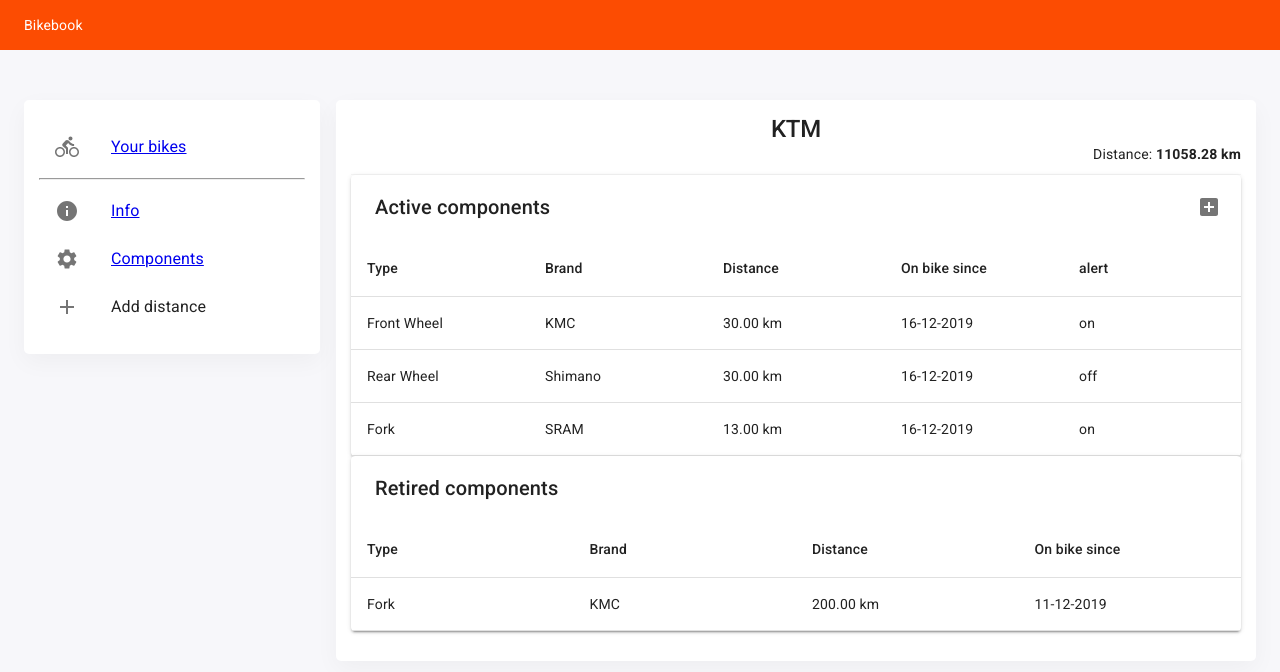
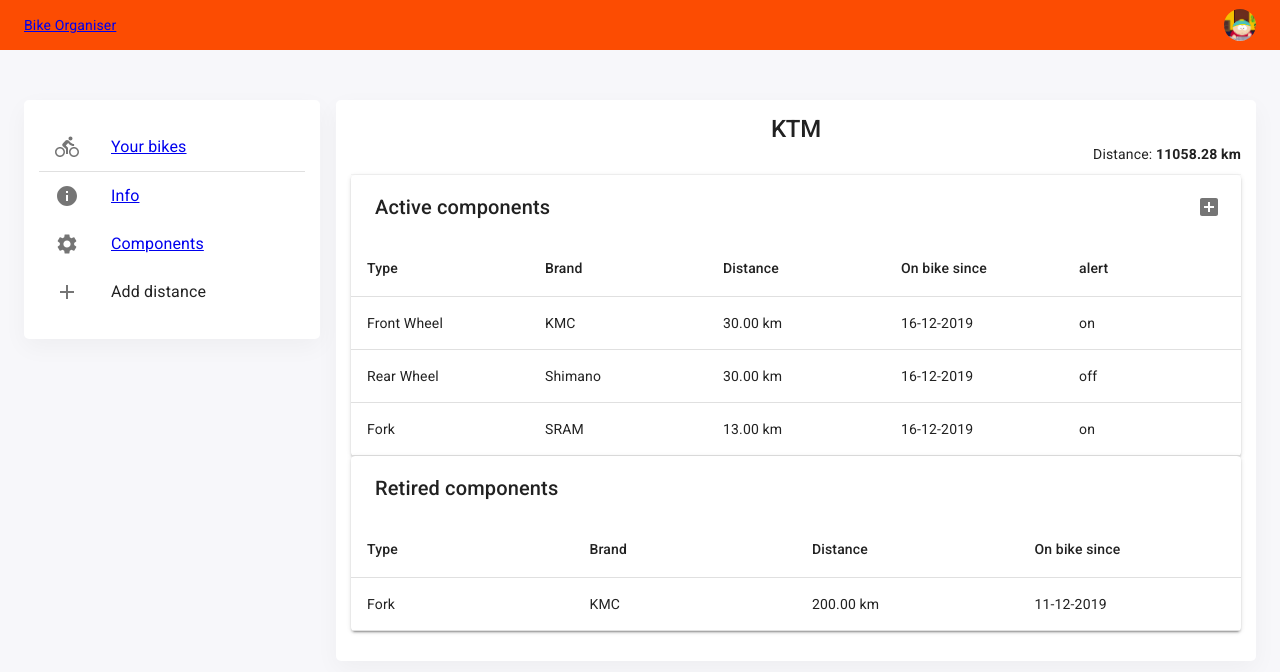
Before and after one commit to saren1986/bikebook, a React (Create React App) app: page /bike/components in a window 1280 px wide. Shown: the top 672 px of the page. Built offline with nearby package versions, Linux system fonts and the light colour scheme.

Commit message:
refactor navigation components, add mobile drawer

```diff
--- /dev/null
+++ b/src/components/BikesPanel/BikeItem/BikeItemLinks/BikeItemLinks.jsx
@@ -0,0 +1,46 @@
+import React from 'react';
+import { ListItem, ListItemIcon, ListItemText } from '@material-ui/core';
+import AddIcon from '@material-ui/icons/Add';
+import InfoIcon from '@material-ui/icons/Info';
+import { Link, withRouter } from 'react-router-dom';
+import SettingsIcon from '@material-ui/icons/Settings';
+import { useSelector } from 'react-redux';
+
+
+const BikeItemLinks = ({ history }) => {
+  const activeBike = useSelector((state) => state.bikes.activeBike);
+
+  const addDistanceClickHandler = () => {
+    history.push('/bike/add-distance');
+  };
+  return (
+    activeBike ? (
+      <>
+        <Link to="/bike/info">
+          <ListItem button>
+            <ListItemIcon>
+              <InfoIcon />
+            </ListItemIcon>
+            <ListItemText primary="Info" />
+          </ListItem>
+        </Link>
+        <Link to="/bike/components">
+          <ListItem button>
+            <ListItemIcon>
+              <SettingsIcon />
+            </ListItemIcon>
+            <ListItemText primary="Components" />
+          </ListItem>
+        </Link>
+        <ListItem button onClick={addDistanceClickHandler}>
+          <ListItemIcon>
+            <AddIcon />
+          </ListItemIcon>
+          <ListItemText primary="Add distance" />
+        </ListItem>
+      </>
+    ) : null
+  );
+};
+
+export default withRouter(BikeItemLinks);
--- /dev/null
+++ b/src/components/BikesPanel/Links/BikePanelLinks.jsx
@@ -0,0 +1,20 @@
+import React from 'react';
+import { ListItem, ListItemIcon, ListItemText } from '@material-ui/core';
+import { Link } from 'react-router-dom';
+import DirectionsBikeIcon from '@material-ui/icons/DirectionsBike';
+
+
+const BikePanelLinks = () => (
+  <>
+    <Link to="/bike-list">
+      <ListItem button>
+        <ListItemIcon>
+          <DirectionsBikeIcon />
+        </ListItemIcon>
+        <ListItemText primary="Your bikes" />
+      </ListItem>
+    </Link>
+  </>
+);
+
+export default BikePanelLinks;
--- a/src/components/BikesPanel/Navigation/Navigation.jsx
+++ b/src/components/BikesPanel/Navigation/Navigation.jsx
@@ -1,81 +1,15 @@
-import React, { useState } from 'react';
-import {
-  List, ListItem, ListItemIcon, ListItemText,
-} from '@material-ui/core';
+import React from 'react';
+import List from '@material-ui/core/List';
+import Divider from '@material-ui/core/Divider';
+import BikeItemLinks from '../BikeItem/BikeItemLinks/BikeItemLinks';
+import BikePanelLinks from '../Links/BikePanelLinks';
 
-import DirectionsBikeIcon from '@material-ui/icons/DirectionsBike';
-import AddIcon from '@material-ui/icons/Add';
-import InfoIcon from '@material-ui/icons/Info';
-import SettingsIcon from '@material-ui/icons/Settings';
-import { Link, withRouter } from 'react-router-dom';
-import { useSelector } from 'react-redux';
+const Navigation = () => (
+  <List component="nav" aria-labelledby="nested-list-subheader">
+    <BikePanelLinks />
+    <Divider />
+    <BikeItemLinks />
+  </List>
+);
 
-const BikeNavigation = ({ location, history, match }) => {
-  const activeBike = useSelector((state) => state.bikes.activeBike);
-  const [open, setOpen] = useState(true);
-  const handleClick = () => {
-    setOpen(!open);
-  };
-  const addDistanceClickHandler = () => {
-    history.push('/bike/add-distance');
-  }
-
-  let menuBikeControls = null;
-  if (activeBike) {
-    menuBikeControls = (
-      <>
-        <hr />
-        <Link to="/bike/info">
-          <ListItem button>
-            <ListItemIcon>
-              <InfoIcon />
-            </ListItemIcon>
-            <ListItemText primary="Info" />
-          </ListItem>
-        </Link>
-        <Link to="/bike/components">
-          <ListItem button>
-            <ListItemIcon>
-              <SettingsIcon />
-            </ListItemIcon>
-            <ListItemText primary="Components" />
-          </ListItem>
-        </Link>
-        <ListItem button onClick={addDistanceClickHandler}>
-          <ListItemIcon>
-            <AddIcon />
-          </ListItemIcon>
-          <ListItemText primary="Add distance" />
-        </ListItem>
-        {/* <ListItem button>
-          <ListItemIcon>
-            <TimelineIcon />
-          </ListItemIcon>
-          <ListItemText primary="History" />
-        </ListItem> */}
-      </>
-    );
-  }
-  return (
-
-    <List component="nav" aria-labelledby="nested-list-subheader">
-      <Link to="/bike-list">
-        <ListItem button onClick={handleClick}>
-          <ListItemIcon>
-            <DirectionsBikeIcon />
-          </ListItemIcon>
-          <ListItemText primary="Your bikes" />
-        </ListItem>
-      </Link>
-      {/* <ListItem button onClick={handleOpenAddBikeModal}>
-        <ListItemIcon>
-          <AddIcon />
-        </ListItemIcon>
-        <ListItemText primary="Add new bike" />
-      </ListItem> */}
-      {menuBikeControls}
-    </List>
-  );
-};
-
-export default withRouter(BikeNavigation);
+export default Navigation;
--- /dev/null
+++ b/src/components/Layouts/Auth/Auth.jsx
@@ -0,0 +1,10 @@
+import React from 'react';
+import PowerSettingsNewIcon from '@material-ui/icons/PowerSettingsNew';
+
+const Auth = () => (
+  <div>
+    <PowerSettingsNewIcon />
+  </div>
+);
+
+export default Auth;
--- a/src/components/Layouts/ControlLayout/ControlLayout.jsx
+++ b/src/components/Layouts/ControlLayout/ControlLayout.jsx
@@ -2,6 +2,7 @@ import React from 'react';
 import Grid from '@material-ui/core/Grid';
 import PropTypes from 'prop-types';
 import { makeStyles } from '@material-ui/core/styles';
+import useMediaQuery from '@material-ui/core/useMediaQuery';
 import { Placeholder } from '../../../styled/styled';
 
 const useStyles = makeStyles(() => ({
@@ -15,13 +16,16 @@ const useStyles = makeStyles(() => ({
 const ControlLayout = ({ children }) => {
   const classes = useStyles();
   const [child1, child2, ...restChildren] = children;
+  const matchesMd = useMediaQuery((theme) => theme.breakpoints.up('md'));
   return (
     <>
-      <Grid item md={3}>
-        <Placeholder>
-          {child1}
-        </Placeholder>
-      </Grid>
+      {matchesMd ? (
+        <Grid item md={3}>
+          <Placeholder>
+            {child1}
+          </Placeholder>
+        </Grid>
+      ) : null}
       <Grid item xs={12} md={9}>
         <Placeholder className={classes.content}>
           {child2}
--- /dev/null
+++ b/src/components/Layouts/Logo/Logo.jsx
@@ -0,0 +1,7 @@
+import React from 'react';
+import { Link } from 'react-router-dom';
+
+const Logo = () => (
+  <Link to="/">Bike Organiser</Link>
+);
+export default Logo;
--- a/src/components/Layouts/MainLayout/Layout.jsx
+++ b/src/components/Layouts/MainLayout/Layout.jsx
@@ -1,21 +1,39 @@
-import React from 'react';
+import React, { useState } from 'react';
 import PropTypes from 'prop-types';
 import { Grid, Container } from '@material-ui/core';
+import useMediaQuery from '@material-ui/core/useMediaQuery';
+
+import MenuIcon from '@material-ui/icons/Menu';
+import Logo from '../Logo/Logo';
+import Auth from '../Auth/Auth';
+import User from '../User/User';
 import ConfirmDialog from '../../../UX/Dialogs/AlertDialog';
 import useStyles from './layout.style';
+import MobileDrawer from '../MobileDrawer/MobileDrawer';
 
 const Layout = ({ children }) => {
   const classes = useStyles();
+  const [openDrawer, setOpenDrawer] = useState(false);
+
+  const matchesMd = useMediaQuery((theme) => theme.breakpoints.up('md'));
   return (
     <>
       <div className={classes.TopBar}>
-        <Container>
-          <div>Bikebook</div>
+        <Container className={classes.container}>
+          <div className={classes.left}>
+            <Logo />
+          </div>
+          <div className={classes.right}>
+            {matchesMd ? <User /> : <MenuIcon onClick={() => setOpenDrawer(true)} />}
+          </div>
         </Container>
       </div>
       <Container className={classes.MainContainer}>
         <Grid container spacing={2}>{children}</Grid>
       </Container>
+      {matchesMd
+        ? null
+        : <MobileDrawer open={openDrawer} closeHandler={() => setOpenDrawer(false)} />}
       <ConfirmDialog />
     </>
   );
--- a/src/components/Layouts/MainLayout/layout.style.js
+++ b/src/components/Layouts/MainLayout/layout.style.js
@@ -10,7 +10,34 @@ const useStyles = makeStyles((theme) => ({
     color: '#fff',
   },
   MainContainer: {
-    marginTop: '50px',
+    marginTop: '15px',
+    // padding: '0',
+    [theme.breakpoints.up('md')]: {
+      marginTop: '50px',
+    },
+  },
+  container: {
+    display: 'flex',
+    alignItems: 'center',
+    justifyContent: 'space-between',
+  },
+  left: {
+    width: '50%',
+    [theme.breakpoints.up('md')]: {
+      width: '25%',
+    },
+  },
+  right: {
+    width: '50%',
+    display: 'flex',
+    alignItems: 'center',
+    justifyContent: 'flex-end',
+    [theme.breakpoints.up('md')]: {
+      width: '75%',
+    },
+    '& > *': {
+      marginLeft: '10px',
+    },
   }
 }));
 
--- /dev/null
+++ b/src/components/Layouts/MobileDrawer/MobileDrawer.jsx
@@ -0,0 +1,35 @@
+import React from 'react';
+import Drawer from '@material-ui/core/Drawer';
+import Divider from '@material-ui/core/Divider';
+import List from '@material-ui/core/List';
+import useStyles from './mobileDrawer.style';
+import BikeItemLinks from '../../BikesPanel/BikeItem/BikeItemLinks/BikeItemLinks';
+import BikePanelLinks from '../../BikesPanel/Links/BikePanelLinks';
+
+const MobileDrawer = ({ open, closeHandler }) => {
+  const classes = useStyles();
+  return (
+    <Drawer
+      anchor="right"
+      open={open}
+      onClose={closeHandler}
+      classes={{ paper: classes.paper }}
+    >
+      <div
+        role="presentation"
+        onClick={closeHandler}
+        onKeyDown={closeHandler}
+      >
+        <List component="nav" aria-labelledby="nested-list-subheader">
+          <BikePanelLinks />
+          <Divider />
+          <BikeItemLinks />
+        </List>
+      </div>
+
+    </Drawer>
+
+  );
+};
+
+export default MobileDrawer;
--- /dev/null
+++ b/src/components/Layouts/MobileDrawer/mobileDrawer.style.js
@@ -0,0 +1,12 @@
+import { makeStyles } from '@material-ui/core/styles';
+
+const useStyles = makeStyles((theme) => ({
+  paper: {
+    minWidth: '250px',
+    background: theme.palette.background.default,
+    // padding: '15px',
+  },
+
+}));
+
+export default useStyles;
--- /dev/null
+++ b/src/components/Layouts/User/User.jsx
@@ -0,0 +1,32 @@
+import React from 'react';
+import Avatar from '@material-ui/core/Avatar';
+import { makeStyles } from '@material-ui/core/styles';
+import Img from '../../../mock/imgs/avatar2.png';
+
+
+const useStyles = makeStyles((theme) => ({
+  root: {
+    display: 'flex',
+    '& > *': {
+      margin: theme.spacing(1),
+    },
+  },
+  small: {
+    width: theme.spacing(4),
+    height: theme.spacing(4),
+  },
+
+}));
+
+
+const User = () => {
+  const classes = useStyles();
+
+  return (
+    <div>
+      <Avatar alt="avatar" src={Img} className={classes.small} />
+    </div>
+  );
+};
+
+export default User;
```
Also changed, not shown: src/mock/imgs/avatar2.png (added).
